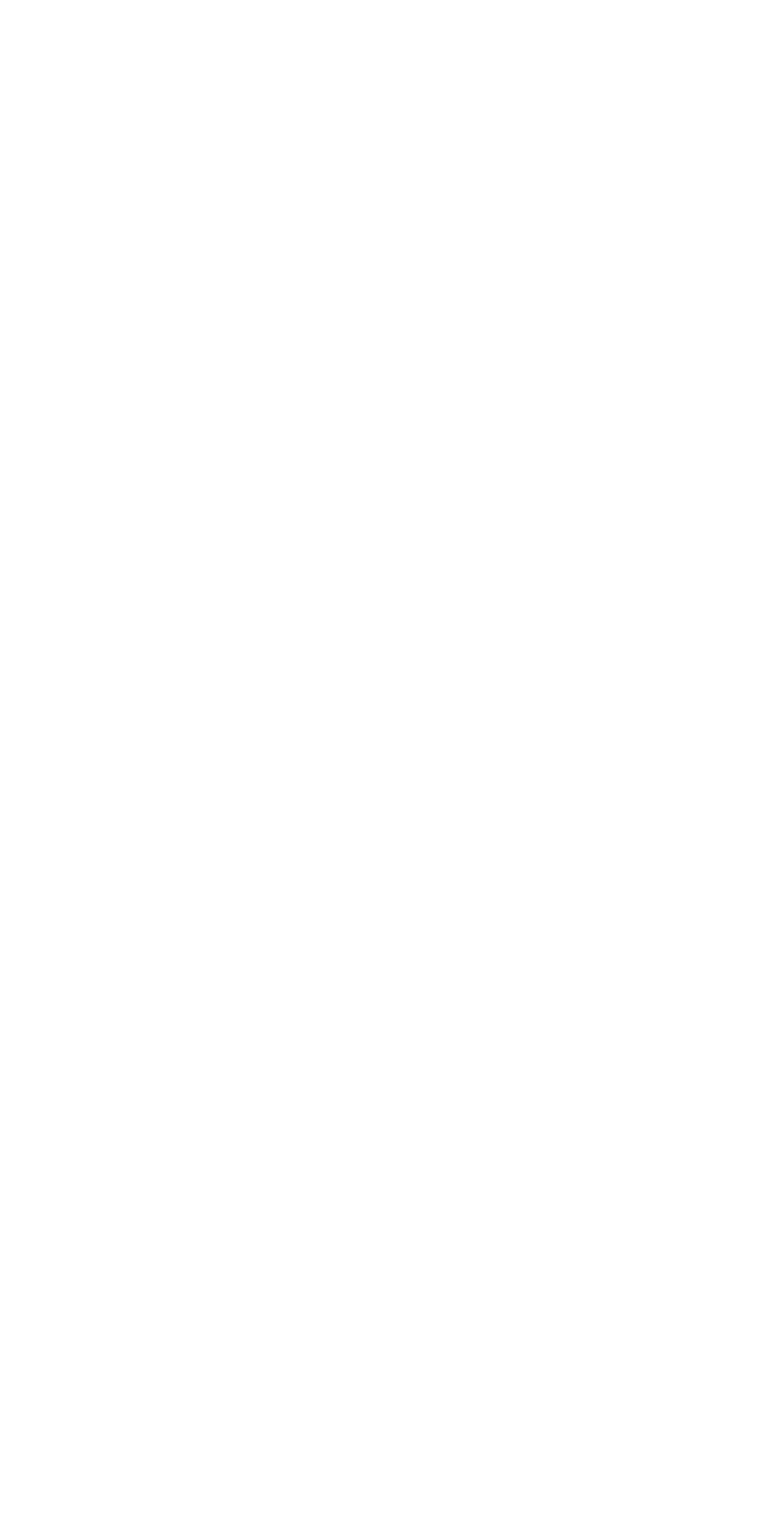
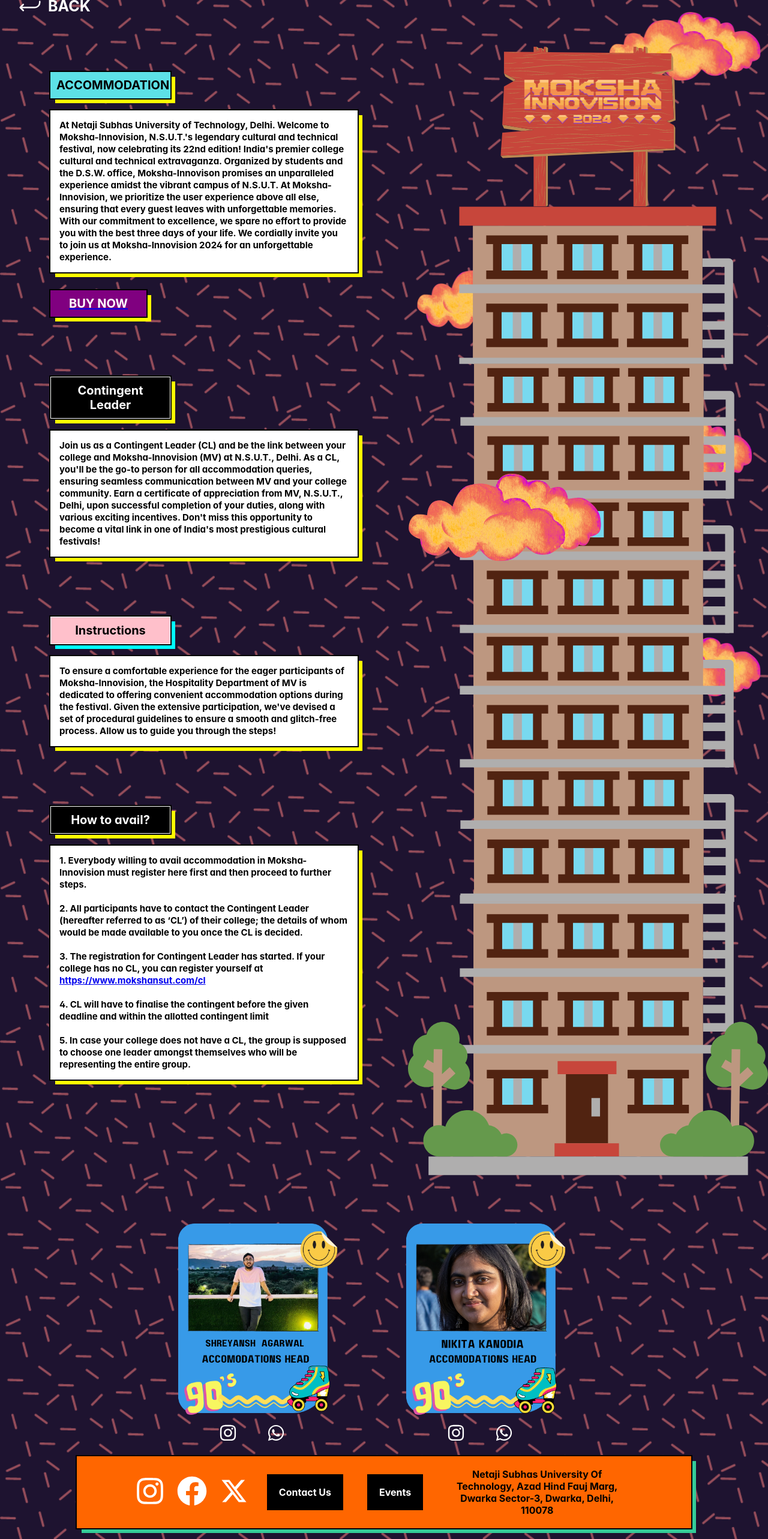
Before and after one commit to PranavChauhan22/moksha, a React (Create React App) app: page /accommodation in a window 1280 px wide. Before the commit this address had no page. Shown: the part 40-2606 px from the top of the page at 60% size. Before the commit the page ends 800 px from the top, so only its background shows below. Built offline with nearby package versions, Linux system fonts and the light colour scheme; a web font is replaced by a local one.

Commit message:
accomodation added

```diff
--- a/src/App.js
+++ b/src/App.js
@@ -32,6 +32,7 @@
       <Route exact path={"/events"} element={<Events/>}/>
       <Route exact path={"/mvportal"} element={<Portal/>}/>
       <Route exact path={"/leaderboard"} element={<Leaderboard/>}/>
+      <Route exact path={"/accommodation"} element={<Accomodation/>}/>
 
 
       </Routes>
--- a/src/components/accomodation/Accomodation.css
+++ b/src/components/accomodation/Accomodation.css
@@ -1,7 +1,5 @@
 .acc{
-    background-image: url("./bgacc.png");
-    background-size: contain;
-    width: 100vw;
+
     /* height: 100vh; */
     /* padding: 30px; */
     display: flex;
@@ -11,7 +9,11 @@
 }
 
 
-
+.acc_M{
+    background-image: url("./bgacc.png");
+    background-size: contain;
+    width: 100vw;
+}
 .acc_p{
     background-color: #5de1e6;
     box-shadow: 0 0 0 2px black, 8px 8px 0 0 yellow;
@@ -67,7 +69,7 @@
 .acc_head{
     /* width: 60vw; */
     margin-top: 20vh;
-    margin-left: 50px;
+    /* margin-left: 50px; */
 }
 .i3{
     height: 300px;
@@ -104,17 +106,21 @@
     margin-left: 10px;
     font-weight: bolder;
 }
-@media screen and (max-width:820px) {
+
+@media screen and (max-width:900px) {
     .tower{
-        width: 300px;
+        display: none;
     }
     .acc{
         justify-content: center;
 
     }
-    .acc_head{
+    .acc_s{
+        width: 80vw;
+    }
+    /* .acc_head{
         margin-left: 0px;
-    }
+    } */
     .heads_acc{
         margin-left: 0px;
     }
--- a/src/components/accomodation/Accomodation.js
+++ b/src/components/accomodation/Accomodation.js
@@ -7,20 +7,28 @@
 import { FaWhatsapp } from "react-icons/fa";
 import { IoReturnDownBack } from "react-icons/io5";
 import { Link } from "react-router-dom";
+import Footer from "../footer/Footer";
 
 function Accomodation() {
   return (
+    <div className="acc_M">
       <div className="acc">
-      <Link to="/">
+      <a href="https://www.mokshansut.com" style={{textDecoration:"none",color:"white"}}>
           <div className="back_btn">
             <IoReturnDownBack className="back_io" />
-          <div className="back_txt">BACK</div>
+
+            <div className="back_txt">
+
+              BACK
+
+
               </div>
-      </Link>
+          </div>
+            </a>
         {/* <div className="cloud"></div>
         <div className="cloud1"></div> */}
         <div className="acc_head">
-        <div className="acc_p">ACCOMODATION</div>
+          <div className="acc_p">ACCOMMODATION</div>
           <div className="acc_s">
             At Netaji Subhas University of Technology, Delhi. Welcome to
             Moksha-Innovision, N.S.U.T.'s legendary cultural and technical
@@ -30,21 +38,24 @@
             amidst the vibrant campus of N.S.U.T. At Moksha-Innovision, we
             prioritize the user experience above all else, ensuring that every
             guest leaves with unforgettable memories. With our commitment to
-          excellence, we spare no effort to provide you with the best three days
-          of your life. We cordially invite you to join us at Moksha-Innovision
-          2024 for an unforgettable experience.
+            excellence, we spare no effort to provide you with the best three
+            days of your life. We cordially invite you to join us at
+            Moksha-Innovision 2024 for an unforgettable experience.
           </div>
-        {/* <div className="acc_l">REGISTER</div> */}
+          <a href="https://accommodations.mokshansut.com/" target={"_blank"}>
+
+          <div className="acc_l">BUY NOW</div>
+          </a>
           <div className="acc_p_a">Contingent Leader</div>
           <div className="acc_s">
             Join us as a Contingent Leader (CL) and be the link between your
-          college and Moksha-Innovision (MV) at N.S.U.T., Delhi. As a CL, you'll
-          be the go-to person for all accommodation queries, ensuring seamless
-          communication between MV and your college community. Earn a
-          certificate of appreciation from MV, N.S.U.T., Delhi, upon successful
-          completion of your duties, along with various exciting incentives.
-          Don't miss this opportunity to become a vital link in one of India's
-          most prestigious cultural festivals!
+            college and Moksha-Innovision (MV) at N.S.U.T., Delhi. As a CL,
+            you'll be the go-to person for all accommodation queries, ensuring
+            seamless communication between MV and your college community. Earn a
+            certificate of appreciation from MV, N.S.U.T., Delhi, upon
+            successful completion of your duties, along with various exciting
+            incentives. Don't miss this opportunity to become a vital link in
+            one of India's most prestigious cultural festivals!
           </div>
           <div className="acc_p_b">Instructions</div>
           <div className="acc_s">
@@ -57,19 +68,27 @@
           </div>
           <div className="acc_p_a">How to avail?</div>
           <div className="acc_s">
-          1. Everybody willing to avail accommodation in Moksha-Innovision must
-          register here first and then proceed to further steps. <br></br>2. All
-          participants have to contact the Contingent Leader (hereafter referred
-          to as ‘CL’) of their college; the details of whom would be made
-          available to you once the CL is decided. <br></br>3. The registration
-          for Contingent Leader has started. If your college has no CL, you can
-          register yourself at{" "}
+            1. Everybody willing to avail accommodation in Moksha-Innovision
+            must register here first and then proceed to further steps.{" "}
+            <br></br><br></br>2. All participants have to contact the Contingent Leader
+            (hereafter referred to as ‘CL’) of their college; the details of
+            whom would be made available to you once the CL is decided.{" "}
+            <br></br><br></br>3. The registration for Contingent Leader has started. If
+            your college has no CL, you can register yourself at{" "}
             <a href="https://www.mokshansut.com/cl" target={"_blank"}>
               https://www.mokshansut.com/cl
             </a>{" "}
-          <br></br>4. CL will have to finalise the contingent before the given
+            <br></br><br></br>4. CL will have to finalise the contingent before the given
             deadline and within the allotted contingent limit
+            <br></br><br></br>
+            5. In case your college does not have a CL, the group is supposed to choose one leader amongst themselves who will be representing the entire group.
           </div>
+
+        </div>
+
+        <img src={acc} className="tower" />
+      </div>
+<div style={{marginTop:"50px"}}>
 <div className="heads_acc">
             <div>
               <img src={i3} className="a_wr ii" />
@@ -114,9 +133,9 @@
               </div>
             </div>
           </div>
+
+      <Footer data={"a"}/>
 </div>
-
-      <img src={acc} className="tower" />
     </div>
   );
 }
--- a/src/components/footer/Footer.css
+++ b/src/components/footer/Footer.css
@@ -24,7 +24,7 @@
 }
 .footerbg{
     padding: 20px;
-    background-color: #dc79ba;
+
 }
 .footer_btn{
     background-color: black;
--- a/src/components/footer/Footer.js
+++ b/src/components/footer/Footer.js
@@ -4,11 +4,11 @@
 import { FaFacebook } from "react-icons/fa";
 import { RiTwitterXFill } from "react-icons/ri";
 
-function Footer() {
+function Footer(props) {
   const hang1="https://mokshainnovision.s3.eu-north-1.amazonaws.com/elementsMain/hang_1.png";
   const hang2="https://mokshainnovision.s3.eu-north-1.amazonaws.com/elementsMain/hang_3.png";
   return (
-    <div className="footerbg" id="footer">
+<div className="footerbg" id="footer" style={props.data !== "a" ? { backgroundColor: "#dc79ba" } : {}}>
       <div className="footer">
         <div>
           <a href="https://www.instagram.com/mokshansut/" target={"_blank"}>
@@ -26,11 +26,18 @@
         </a>
         {/* <img src={hang2} className="hang1_foot" /> */}
 
-        <a href="mailto:moksha@nsut.ac.in" className="footer_btn">
+    {props.data!=="a"&&    <a href="mailto:moksha@nsut.ac.in" className="footer_btn">
           <a href="#history" style={{ textDecoration: "none", color: "white" }}>
             History
           </a>
         </a>
+}
+    {props.data==="a"&&    <a href="mailto:moksha@nsut.ac.in" className="footer_btn">
+          <a href="/events" style={{ textDecoration: "none", color: "white" }}>
+            Events
+          </a>
+        </a>
+}
         {/* <img src={hang1} className="hang1_foot" /> */}
 
         <div className="footer_text">
--- a/src/components/home/Home.css
+++ b/src/components/home/Home.css
@@ -5,6 +5,8 @@
     font-weight: bold;
 
 }
+
+
 .MI_home_text_2{
     font-size: 40px;
     font-weight: bolder;
--- a/src/components/home/Home.js
+++ b/src/components/home/Home.js
@@ -2,17 +2,18 @@
 import React from 'react'
 import Navbar from '../navbar/Navbar'
 import "./Home.css"
-
+import gr from "./gifhome.gif"
 import 'animate.css';
 import { FaAngleDoubleDown } from "react-icons/fa";
 
 
 function Home() {
-  const gr="https://mokshainnovision.s3.eu-north-1.amazonaws.com/homegif.gif";
+
   const logo="https://mokshainnovision.s3.eu-north-1.amazonaws.com/ww_MV.png";
 
   return (
     <div className='home'>
+
         <div className='MI_home'>
 {/*
         <div className='animate__animated animate__zoomInLeft'>MOKSHA-INNOVISION</div>
--- a/src/components/navbar/Nav.js
+++ b/src/components/navbar/Nav.js
@@ -31,9 +31,9 @@
 
             items: [
                 {
-                    label: 'History',
+                    label: 'Accommodation',
                     icon: 'pi pi-refresh',
-                    url:"#history"
+                    url:"/accommodation"
 
                 },
                 {
--- a/src/components/navbar/Navbar.js
+++ b/src/components/navbar/Navbar.js
@@ -28,8 +28,8 @@
     onlyWidth>=1000?<div className="navbar">
 
         <div className="navbar_ele n1">
-          <a href="#history" style={{ textDecoration: "none", color: "white" }}>
-            HISTORY
+          <a href="/accommodation" style={{ textDecoration: "none", color: "white" }}>
+            Accommodation
           </a>
         </div>
 
```
Also changed, not shown: 1 other file (tests, documents, lock files or other folders). Lines whose indentation alone changed are shown as unchanged.
